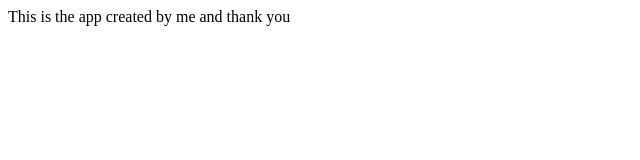
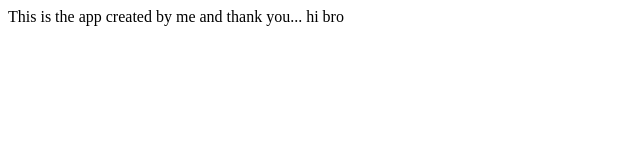
Before and after one commit to Mahesh22121989/Firstprogram, a plain HTML site: page index.html in a window 1280 px wide. Shown: the full height of the page, 0-640 px from the left. Drawn offline with Linux system fonts and the light colour scheme.

Commit message:
second commit

```diff
--- a/index.html
+++ b/index.html
@@ -3,6 +3,6 @@
 	<title> My App </title>
 </head>
 <body>
-	This is the app created by me and thank you
+	This is the app created by me and thank you... hi bro
 	</body>
 </html>
```
